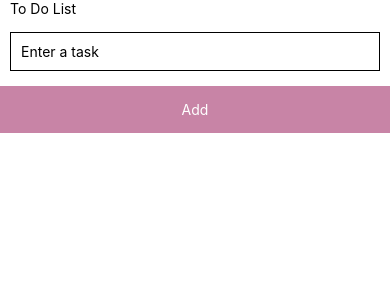
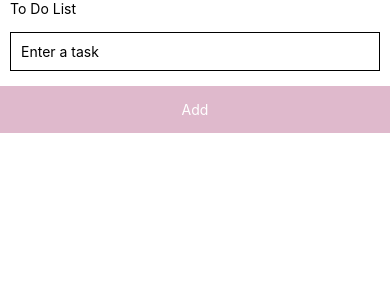
Before and after one commit to minimei128/toDoListApp, a React Native app: screen / in a window 390 px wide. Shown: the top 300 px of the page. Built offline with nearby package versions, Linux system fonts and the light colour scheme.

Commit message:
add disabled button, add validate input to activate disabled button

```diff
--- a/App.js
+++ b/App.js
@@ -7,6 +7,7 @@ import {
   SafeAreaView,
   FlatList,
   TextInput,
+  Button,
   TouchableOpacity } from 'react-native';
 
   import {Item} from './components/Item';
@@ -32,7 +33,9 @@ export default class App extends Component {
              <TextInput
                 style={styles.input}
                 placeholder="Enter a task"
-                onChangeText={ text => this.setState({taskName: text})}
+                onChangeText={ text => this.setState({taskName: text},
+                () => {this.validate()}
+                )}
                 ref={(input) => (this._textInput = input)}
             />
         </View>
@@ -40,7 +43,12 @@ export default class App extends Component {
 
         {/* start --- add button container */}
         <View>
-            <TouchableOpacity style={styles.button} onPress={this.addItem}>
+            <TouchableOpacity
+            // Disabled add button until there's an input
+            style={this.state.validInput ? styles.button : styles.buttonDisabled}
+            onPress={this.addItem}
+            disabled = {!this.state.validInput ? true : false}
+            >
             <Text style={styles.buttonText}>Add</Text>
             </TouchableOpacity>
         </View>
@@ -63,6 +71,7 @@ export default class App extends Component {
     <Item task={item.task} />
   )
 
+  //add input task to list clicking add button using this function
   addItem = () => {
     // check if the text input is empty
     if(this.state.taskName == '') {
@@ -74,16 +83,25 @@ export default class App extends Component {
         task: this.state.taskName
       }
       this.listData.push(listItem)
-      this.setState({expenseCategory: null})
+      this.setState({taskName: null, validInput: false})
       console.log('adding')
       this._textInput.clear()
       this._textInput.focus()
     }
 
+    //validate the input to activate the disabled button function
+    validate = () => {
+      if( this.state.taskName ){
+        this.setState({validInput:true})
+      }
+    }
+
+
   }
 
 const colors = {
-      primary : 'hsla(330,38%,65%,1)'
+      primary : 'hsla(330,38%,65%,1)',
+      primaryDisabled: 'hsla(330,38%,80%,1)'
     }
 
 const styles = StyleSheet.create({
@@ -104,5 +122,9 @@ const styles = StyleSheet.create({
   buttonText: {
     color: 'white',
     textAlign: 'center'
+  },
+  buttonDisabled:{
+    padding: 15,
+    backgroundColor: colors.primaryDisabled
   }
 })
```
